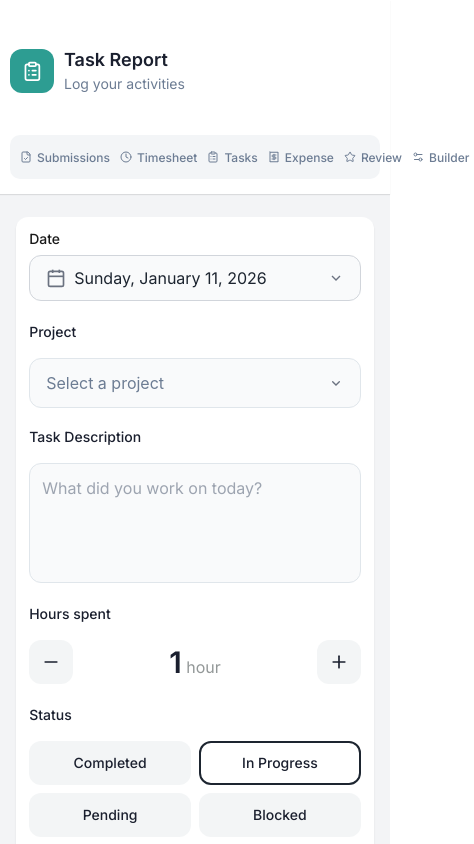
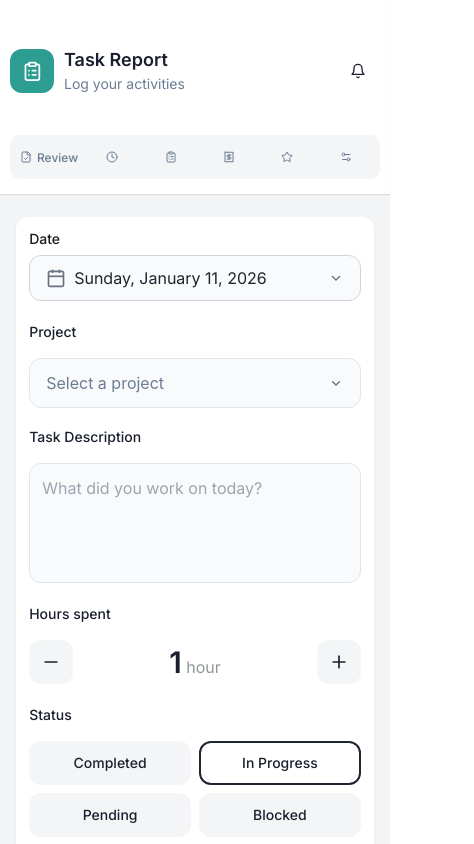
Before and after one commit to Aniamaka-somto/Asoro-Task-tab, a React (Vite) app: page / in a window 390 px wide. Shown: the top 844 px of the page, 474 px wide, since content can reach past the window. Built offline with nearby package versions, Linux system fonts and the light colour scheme.

Commit message:
i just forgot about the notification button so i added that and almost done with the tab

```diff
--- a/src/App.css
+++ b/src/App.css
@@ -385,6 +385,21 @@ textarea::-webkit-scrollbar-thumb:hover {
   }
 }
 
+.notification {
+  width: 2.75rem;
+  height: 2.75rem;
+  border-radius: 10px;
+  display: flex;
+  justify-content: center;
+  align-items: center;
+  font-size: 1rem;
+  font-weight: 500;
+}
+.notification:hover {
+  background-color: hsl(173 45% 94%);
+  color: #2d9d92;
+}
+
 /* Mobile responsiveness */
 @media (max-width: 640px) {
   .container {
@@ -394,4 +409,15 @@ textarea::-webkit-scrollbar-thumb:hover {
   .main {
     padding: 1.4rem 1rem;
   }
+
+  .hidden {
+    display: none;
+  }
+  .review {
+    font-size: 0;
+  }
+  .review::before {
+    content: "Review";
+    font-size: 0.75rem;
+  }
 }
--- a/src/App.jsx
+++ b/src/App.jsx
@@ -12,6 +12,7 @@ import {
   LuReceipt,
   LuStar,
   LuSettings2,
+  LuBell,
 } from "react-icons/lu";
 
 const App = () => {
@@ -86,9 +87,11 @@ const App = () => {
               </div>
             </div>
 
-            <div className=""></div>
+            <div className="notification">
+              <LuBell />
+            </div>
           </div>
-          <Tabs tabs={navTab} />
+          <Tabs tabs={navTab} onClick={() => handleSelectStatus} />
         </div>
       </div>
       <div className="main">
--- a/src/components/Tabs.tsx
+++ b/src/components/Tabs.tsx
@@ -6,8 +6,8 @@ const Tabs = ({ tabs }) => {
       {tabs.map((tab, key) => {
         return (
           <div className="tab" key={key}>
-            {tab.logo}
-            {tab.text}
+            {tab.logo}{" "}
+            <span className={key === 0 ? "review" : "hidden"}>{tab.text}</span>
           </div>
         );
       })}
```
